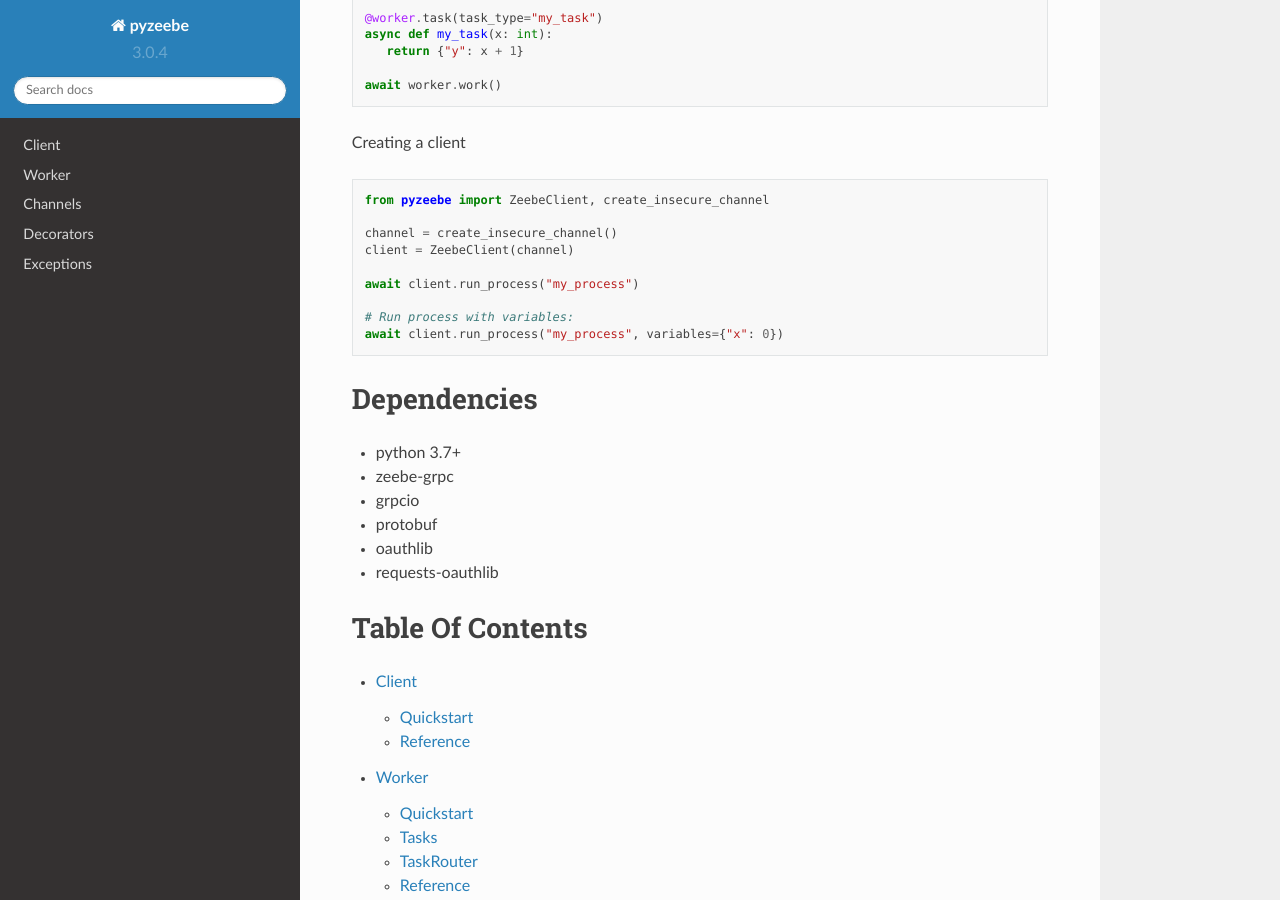
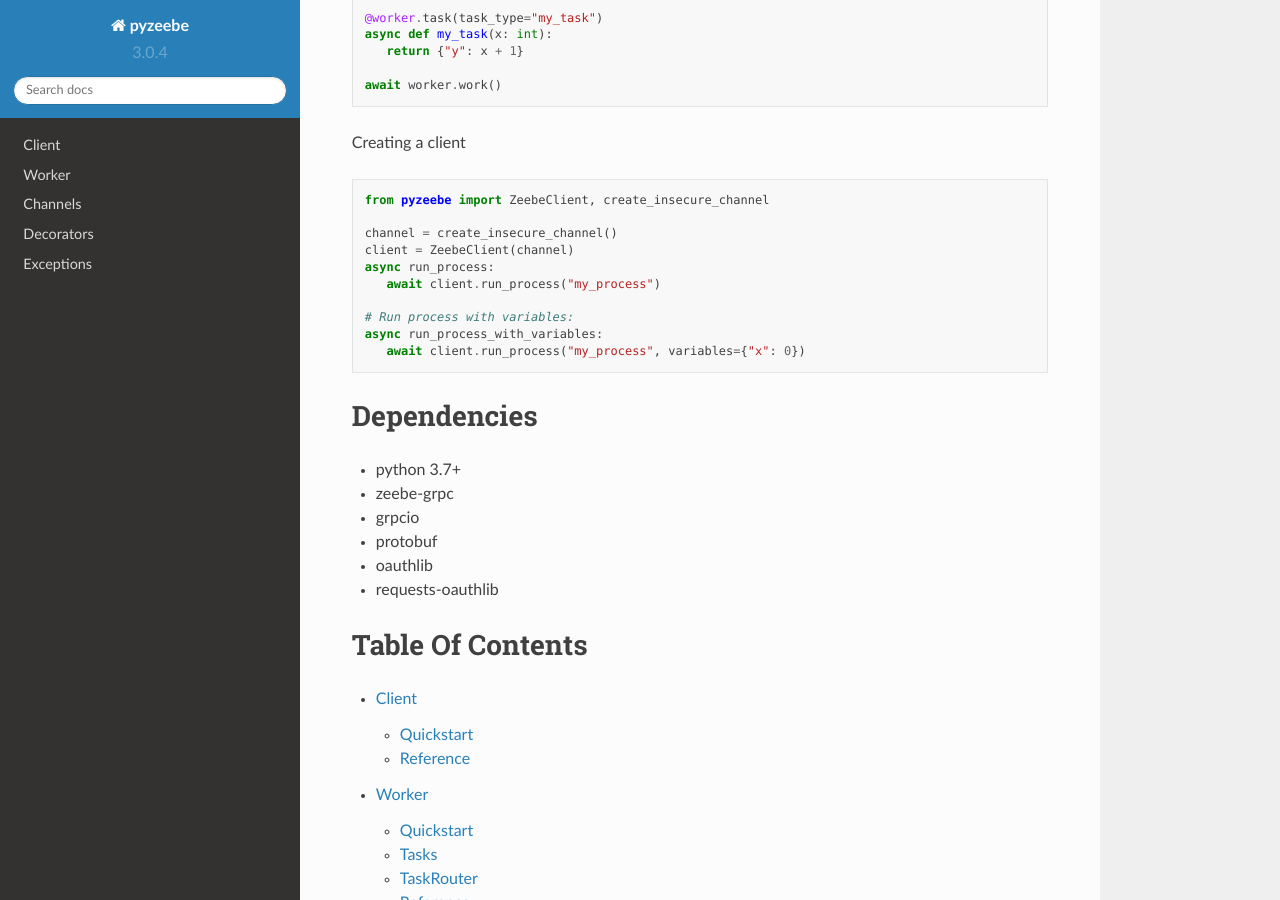
Before and after one commit to camunda-community-hub/pyzeebe, a Sphinx documentation site: the page built from docs/index.rst, in a window 1280 px wide and 900 px high, scrolled down 580 px. Built offline with Sphinx 7.4.7 and the Read the Docs theme 2.0.0, drawn with Linux system fonts in a browser that asks for light colours.

Commit message:
Update index.rst
For python 3.11, I did not test with other versions of python

If async is not used message error => 'await' outside function

Using "async" fonction for "await".

```diff
--- a/docs/index.rst
+++ b/docs/index.rst
@@ -38,11 +38,12 @@ Creating a client
 
    channel = create_insecure_channel()
    client = ZeebeClient(channel)
-
-   await client.run_process("my_process")
+   async run_process:
+      await client.run_process("my_process")
 
    # Run process with variables:
-   await client.run_process("my_process", variables={"x": 0})
+   async run_process_with_variables:
+      await client.run_process("my_process", variables={"x": 0})
 
 
 Dependencies
```
